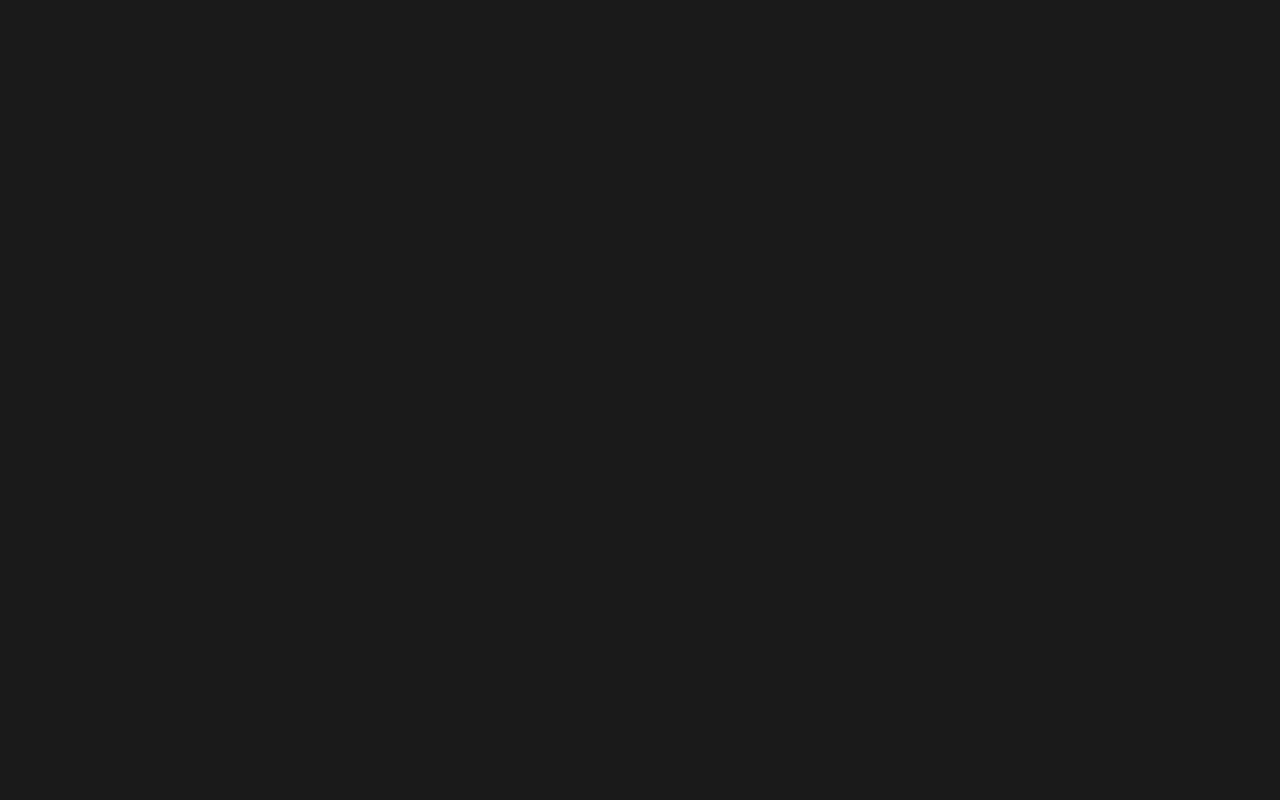
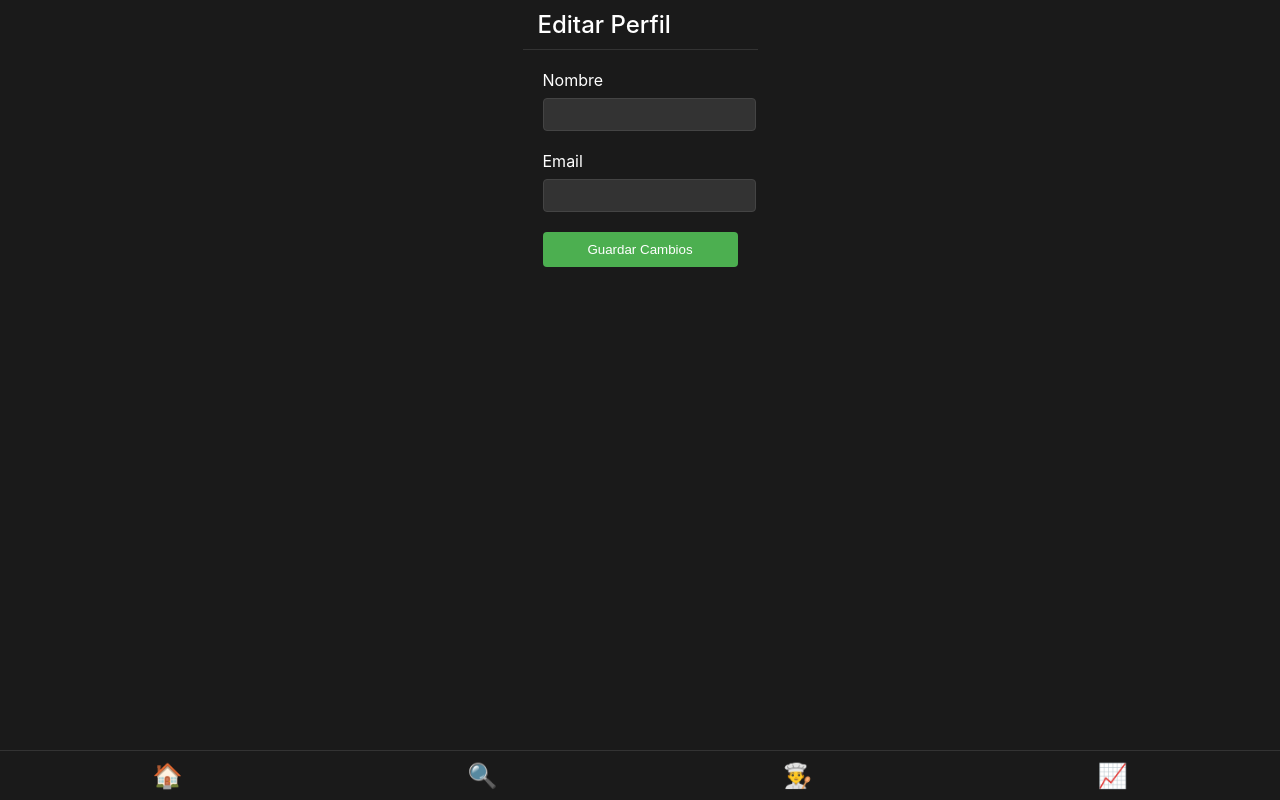
Before and after one commit to Joaqui0845/Aplicaciones_moviles, a React (Vite) app: page /edit-profile in a window 1280 px wide. Before the commit this address had no page. Built offline with nearby package versions, Linux system fonts and the light colour scheme.

Commit message:
Nuevas funcionalidad en el perfil de la pagina principal

```diff
--- a/src/App.css
+++ b/src/App.css
@@ -128,12 +128,6 @@ body {
   min-height: 60px;
 }
 
-.navbar a {
-  color: white;
-  text-decoration: none;
-  margin-right: 100px;
-}
-
 .menu-btn {
   background: none;
   border: none;
@@ -143,10 +137,9 @@ body {
   padding: 0;
 }
 
-.profile-icon {
-  width: 40px;
+.logo {
   height: 40px;
-  border-radius: 50%;
+  width: auto;
 }
 
 /*home estilos*/
@@ -433,20 +426,6 @@ h3, h4 {
   color: white;
 }
 
-.logo {
-  width: 40px;
-  height: 40px;
-  object-fit: contain;
-  border-radius: 8px;
-  background-color: rgba(255, 255, 255, 0.1);
-  padding: 10px;
-  transition: transform 0.2s ease;
-}
-
-.logo:hover {
-  transform: scale(1.1);
-}
-
 .close-menu {
   position: absolute;
   top: 15px;
--- a/src/App.tsx
+++ b/src/App.tsx
@@ -5,6 +5,7 @@ import Home from './pages/Home';
 import Search from './pages/Search';
 import Recetas from './pages/Recetas';
 import Progress from './pages/Progress';
+import EditProfile from './pages/EditProfile';
 import './App.css';
 
 function App() {
@@ -16,6 +17,7 @@ function App() {
       <Route path="/search" element={<Search />} />
       <Route path="/recetas" element={<Recetas />} />
       <Route path="/progress" element={<Progress />} />
+      <Route path="/edit-profile" element={<EditProfile />} />
     </Routes>
   );
 }
--- /dev/null
+++ b/src/components/ProfileMenu.tsx
@@ -0,0 +1,88 @@
+import React, { useState } from 'react';
+import { useNavigate } from 'react-router-dom';
+
+const ProfileMenu = () => {
+  const [isOpen, setIsOpen] = useState(false);
+  const navigate = useNavigate();
+
+  const handleLogout = () => {
+    // Aquí puedes agregar la lógica de cierre de sesión
+    navigate('/');
+  };
+
+  const handleEditProfile = () => {
+    navigate('/edit-profile');
+  };
+
+  return (
+    <div style={{ position: 'relative' }}>
+      <button
+        onClick={() => setIsOpen(!isOpen)}
+        style={{
+          background: 'none',
+          border: 'none',
+          color: 'white',
+          fontSize: '24px',
+          padding: '5px',
+          cursor: 'pointer'
+        }}
+      >
+        👤
+      </button>
+
+      {isOpen && (
+        <div style={{
+          position: 'absolute',
+          right: 0,
+          top: '100%',
+          backgroundColor: '#1a1a1a',
+          border: '1px solid #333',
+          borderRadius: '8px',
+          padding: '8px',
+          minWidth: '150px',
+          zIndex: 1000
+        }}>
+          <button
+            onClick={handleEditProfile}
+            style={{
+              display: 'block',
+              width: '100%',
+              padding: '8px 16px',
+              backgroundColor: 'transparent',
+              border: 'none',
+              color: 'white',
+              textAlign: 'left',
+              cursor: 'pointer',
+              borderRadius: '4px'
+            }}
+            onMouseOver={(e) => e.currentTarget.style.backgroundColor = '#333'}
+            onMouseOut={(e) => e.currentTarget.style.backgroundColor = 'transparent'}
+          >
+            ✏️ Editar Perfil
+          </button>
+          <button
+            onClick={handleLogout}
+            style={{
+              display: 'block',
+              width: '100%',
+              padding: '8px 16px',
+              backgroundColor: 'transparent',
+              border: 'none',
+              color: '#ff4444',
+              textAlign: 'left',
+              cursor: 'pointer',
+              borderRadius: '4px',
+              marginTop: '4px'
+            }}
+            onMouseOver={(e) => e.currentTarget.style.backgroundColor = '#333'}
+            onMouseOut={(e) => e.currentTarget.style.backgroundColor = 'transparent'}
+          >
+            🚪 Cerrar Sesión
+          </button>
+        </div>
+      )}
+    </div>
+  );
+};
+
+export default ProfileMenu;
--- /dev/null
+++ b/src/pages/EditProfile.tsx
@@ -0,0 +1,96 @@
+import React from 'react';
+import { Link } from 'react-router-dom';
+import ProfileMenu from '../components/ProfileMenu';
+
+const EditProfile = () => {
+  return (
+    <div style={{
+      backgroundColor: '#1a1a1a',
+      color: 'white',
+      minHeight: '100vh',
+      display: 'flex',
+      flexDirection: 'column'
+    }}>
+      {/* Barra superior */}
+      <div style={{
+        padding: '10px 15px',
+        borderBottom: '1px solid #333',
+        display: 'flex',
+        alignItems: 'center',
+        justifyContent: 'space-between'
+      }}>
+        <h2>Editar Perfil</h2>
+      </div>
+
+      {/* Contenido del perfil */}
+      <div style={{ flex: 1, padding: '20px' }}>
+        <div style={{ maxWidth: '600px', margin: '0 auto' }}>
+          <div style={{ marginBottom: '20px' }}>
+            <label style={{ display: 'block', marginBottom: '8px' }}>Nombre</label>
+            <input
+              type="text"
+              style={{
+                width: '100%',
+                padding: '8px',
+                backgroundColor: '#333',
+                border: '1px solid #444',
+                borderRadius: '4px',
+                color: 'white'
+              }}
+            />
+          </div>
+
+          <div style={{ marginBottom: '20px' }}>
+            <label style={{ display: 'block', marginBottom: '8px' }}>Email</label>
+            <input
+              type="email"
+              style={{
+                width: '100%',
+                padding: '8px',
+                backgroundColor: '#333',
+                border: '1px solid #444',
+                borderRadius: '4px',
+                color: 'white'
+              }}
+            />
+          </div>
+
+          <button
+            style={{
+              backgroundColor: '#4CAF50',
+              color: 'white',
+              padding: '10px 20px',
+              border: 'none',
+              borderRadius: '4px',
+              cursor: 'pointer',
+              width: '100%'
+            }}
+          >
+            Guardar Cambios
+          </button>
+        </div>
+      </div>
+
+      {/* Barra de navegación inferior */}
+      <nav style={{
+        position: 'fixed',
+        bottom: 0,
+        left: 0,
+        right: 0,
+        backgroundColor: '#1a1a1a',
+        borderTop: '1px solid #333',
+        padding: '10px',
+        display: 'flex',
+        justifyContent: 'space-around',
+        alignItems: 'center'
+      }}>
+        <Link to="/home" style={{ color: 'white', textDecoration: 'none', fontSize: '24px' }}>🏠</Link>
+        <Link to="/search" style={{ color: 'white', textDecoration: 'none', fontSize: '24px' }}>🔍</Link>
+        <Link to="/recetas" style={{ color: 'white', textDecoration: 'none', fontSize: '24px' }}>👨‍🍳</Link>
+        <Link to="/progress" style={{ color: 'white', textDecoration: 'none', fontSize: '24px' }}>📈</Link>
+      </nav>
+    </div>
+  );
+};
+
+export default EditProfile;
--- a/src/pages/Home.tsx
+++ b/src/pages/Home.tsx
@@ -1,18 +1,16 @@
-import { useState } from "react";
+import React, { useState } from 'react';
 import Navbar from "../components/Navbar";
 import CaloriesProgress from "../components/CaloriesProgress";
 import MacroProgress from "../components/MacroProgress";
+import ProfileMenu from '../components/ProfileMenu';
 import "../App.css";
 
 interface FoodItem {
   name: string;
   calories: number;
-}
-
-interface FoodState {
-  desayuno: FoodItem[];
-  almuerzo: FoodItem[];
-  cena: FoodItem[];
+  protein: number;
+  carbs: number;
+  fats: number;
 }
 
 interface PersonalInfo {
@@ -30,6 +28,12 @@ interface Activity {
   name: string;
   duration: number;
   caloriesBurned: number;
+}
+
+interface FoodState {
+  desayuno: FoodItem[];
+  almuerzo: FoodItem[];
+  cena: FoodItem[];
 }
 
 const Home = () => {
@@ -61,7 +65,6 @@ const Home = () => {
 
   const days = ['L', 'M', 'M', 'J', 'V', 'S', 'D'];
 
-
   const handleInputChange = (field: keyof PersonalInfo, value: string) => {
     setPersonalInfo(prev => ({
       ...prev,
@@ -92,7 +95,7 @@ const Home = () => {
     if (newFood && !isNaN(newCalories)) {
       setFood(prev => ({
         ...prev,
-        [meal]: [...prev[meal], { name: newFood, calories: newCalories }]
+        [meal]: [...prev[meal], { name: newFood, calories: newCalories, protein: 0, carbs: 0, fats: 0 }]
       }));
       setCalories(prev => prev + newCalories);
     }
@@ -142,16 +145,24 @@ const Home = () => {
       {/* Barra de navegación */}
       <header className="navbar">
         <button className="menu-btn" onClick={() => setMenuOpen(!menuOpen)}>☰</button>
-        <div className="header-content">
+        <div style={{
+          display: 'flex',
+          alignItems: 'center',
+          justifyContent: 'center',
+          flex: 1
+        }}>
           <h2>Improve Yourself</h2>
-          <img src="/logo.png" alt="Logo" className="logo" />
+          <img src="/logo.png" alt="Logo" className="logo" style={{ marginLeft: '10px' }} />
         </div>
-        <img src="/Profile.png" alt="Perfil" className="profile-icon" />
+        <ProfileMenu />
       </header>
 
       {/* Menú lateral */}
-      <nav className={`side-menu ${menuOpen ? "open" : ""}`}>
-        <button className="close-menu" onClick={() => setMenuOpen(false)}>×</button>
+      <div className={`side-menu ${menuOpen ? 'open' : ''}`}>
+        <div className="menu-header">
+          <h3>Menú</h3>
+          <button className="close-btn" onClick={() => setMenuOpen(false)}>×</button>
+        </div>
         <h3 style={{ marginBottom: '15px', padding: '10px' }}>Calculadora IMC</h3>
         <div className="imc-calculator" style={{ padding: '15px' }}>
           <input
@@ -194,7 +205,7 @@ const Home = () => {
             <p>Tu IMC: {calculateIMC()}</p>
           </div>
         </div>
-      </nav>
+      </div>
 
       <main className="main-content">
         {/* Días de la semana */}
```
